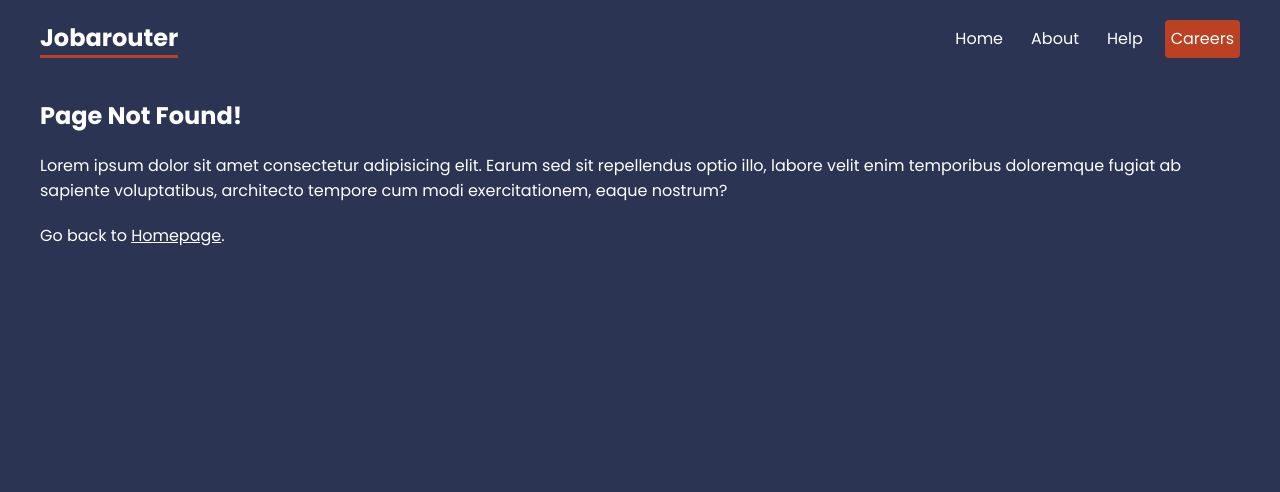
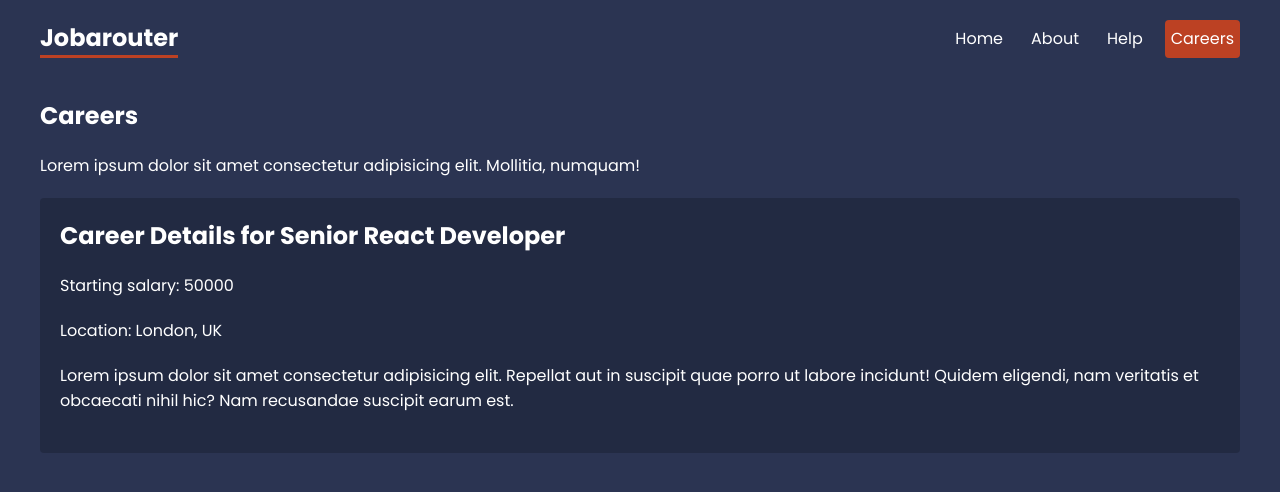
Before and after one commit to MahdiAtlas2004/jobarouter, a React (Create React App) app: page /careers/1 in a window 1280 px wide. Shown: the top 492 px of the page. Built offline with nearby package versions, Linux system fonts and the light colour scheme; data requests are answered from the project's data file.

Commit message:
Route parameters added

```diff
--- a/src/App.js
+++ b/src/App.js
@@ -10,6 +10,7 @@
 import Contact from "./pages/help/Contact";
 import NotFound from "./pages/NotFound";
 import Careers, { careersLoader } from "./pages/careers/Careers";
+import CareerDetails, { careerDetailsLoader } from "./pages/careers/CareerDetails";
 
 //layouts
 import RootLayout from "./layouts/RootLayout";
@@ -26,7 +27,9 @@
         <Route path="contact" element={<Contact />} />
       </Route>
       <Route path="careers" element={<CareersLayout />}>
+        {/* loader property associate careersLoader function with Careers Route */}
         <Route index element={<Careers />} loader={careersLoader} />
+        <Route path=":id" element={<CareerDetails />} loader={careerDetailsLoader} />
       </Route>
 
       <Route path="*" element={<NotFound />} />
--- a/src/index.css
+++ b/src/index.css
@@ -120,5 +120,10 @@
   color: #bbb;
 }
 /* careers details */
-
+.career-details {
+  background: rgba(0, 0, 0, 0.2);
+  padding: 20px;
+  border-radius: 4px;
+  margin: 20px 0;
+}
 /* breadcrumbs */
--- /dev/null
+++ b/src/pages/careers/CareerDetails.js
@@ -0,0 +1,26 @@
+import { useLoaderData, useParams } from "react-router-dom";
+
+export default function CareerDetails() {
+  const { id } = useParams();
+  const career = useLoaderData();
+
+  return (
+    <div className="career-details">
+      <h2>Career Details for {career.title}</h2>
+      <p>Starting salary: {career.salary}</p>
+      <p>Location: {career.location}</p>
+      <div className="details">
+        <p>Lorem ipsum dolor sit amet consectetur adipisicing elit. Repellat aut in suscipit quae porro ut labore incidunt! Quidem eligendi, nam veritatis et obcaecati nihil hic? Nam recusandae suscipit earum est.</p>
+      </div>
+    </div>
+  );
+}
+
+//Loader function
+//inside this loader we destructure the route paramater
+export const careerDetailsLoader = async ({ params }) => {
+  const { id } = params;
+  const res = await fetch("http://localhost:8000/careers/" + id);
+
+  return res.json();
+};
--- a/src/pages/careers/Careers.js
+++ b/src/pages/careers/Careers.js
@@ -1,11 +1,12 @@
 import { useLoaderData, Link } from "react-router-dom"
 
 export default function Careers() {
+  //by the help of useLoaderData method we can access loader function and grab the data from it
   const careers = useLoaderData();
   return (
     <div className="careers">
       {careers.map(career => (
-        <Link to="/" key={career.id}>
+        <Link to={career.id.toString()} key={career.id}>
           <p>{career.title}</p>
           <p>Based in {career.location}</p>
         </Link>
@@ -15,6 +16,7 @@
 }
 
 //loader function
+//This function will load the data from data folder and return a promise
 export const careersLoader = async () => {
   const res = await fetch('http://localhost:8000/careers')
 
```
